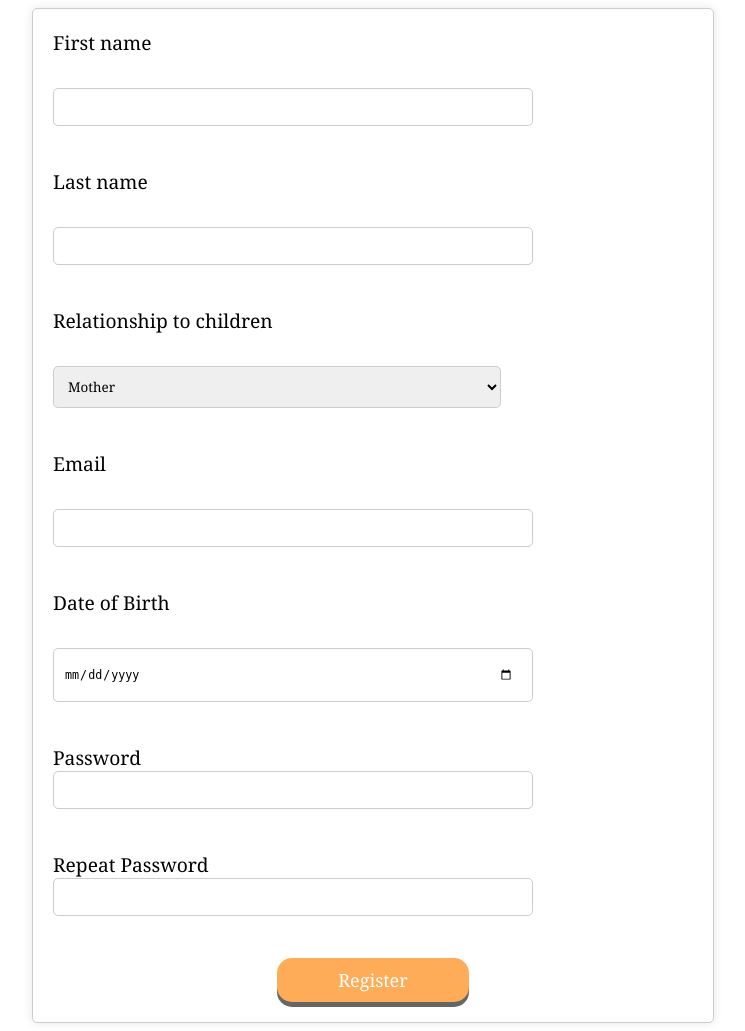
After one commit to itsdianamxn/WEBTech, a PHP site: page /register.html in a window 1280 px wide. The commit adds this page. Shown: the whole page, without its empty margins (275-1020 px from the left). Run offline with PHP 8.4, Linux system fonts and the light colour scheme.

Commit message:
Register page 85% done

```diff
--- /dev/null
+++ b/register.html
@@ -0,0 +1,57 @@
+<!DOCTYPE html>
+<html lang = "en">
+<head>
+    <meta charset="UTF-8">
+    <title>Welcome to Childcare Manager!</title>
+    <link rel = "stylesheet" href="styles.css">
+</head>
+<body>
+    <div class="registerBox">
+    <form action="register.php" method="post">
+        <!-- <label for="email">Email:</label><br>
+        <input type="email" id="email" name="email"><br>
+        <label for="password">Password:</label><br>
+        <input type="password" id="password" name="password"><br>
+        <br>
+        <button type="submit" id="submit">Submit</button>  -->
+        <label for="firstName">First name</label><br>
+        <input type="firstName" id="firstName" name="firstName"><br>
+        <br>
+        <label for="lastName">Last name</label><br>
+        <input type="lastName" id="lastName" name="lastName"><br>
+        <br>
+        <label for="relationSelect">Relationship to children</label><br>
+        <select name="relationSelect">
+            <option value="Mother">Mother</option>
+            <option value="Father">Father</option>
+            <option value="Grandmother">Grandmother</option>
+            <option value="Grandfather">Grandfather</option>
+            <option value="Uncle">Uncle</option>
+            <option value="Aunt">Aunt</option>
+            <option value="Legal Guardian">Legal Guardian</option>
+            <option value="Other">Other</option>
+        </select>
+        <br>
+        <label for="email">Email</label><br>
+        <input type="email" id="email" name="email"><br>
+        <br>
+        <label for="dob">Date of Birth</label><br>
+        <input type="date" id="dob" name="dob"><br>
+        <br>
+        <labor for="password">Password</labor><br>
+        <input type="password" id="password" name="password"><br>
+        <br>
+        <labor for="secondPassword">Repeat Password</labor><br>
+        <input type="password" id="secondPassword" name="secondPassword"><br>
+        <br>
+        <div class="regButton">
+            <button type="reg" id="reg">Register</button>
+        </div>
+      </form>
+      </div>
+
+</body>
+
+
+
+</html>
--- a/styles.css
+++ b/styles.css
@@ -1,3 +1,10 @@
+body{
+  height: 90%;
+  width: 100%;
+  font-size: 120%;
+  font-family: Georgia, 'Times New Roman', Times, serif;
+}
+
 .button-style {
     display: inline-block;
     padding: 10px 20px;
@@ -60,6 +67,33 @@ button#submit {
     transform: translateY(4px);
   }
 
+button#reg{
+    height: 40%;
+    width: 30%;
+    display: inline-block;
+    padding: 10px 20px;
+    font-size: 16px;
+    cursor: pointer;
+    text-align: center;
+    text-decoration: none;
+    outline: none;
+    color: #fff;
+    background-color: #FFAC58;
+    border: none;
+    border-radius: 15px;
+    box-shadow: 0 5px #666;
+    font-family: Georgia, 'Times New Roman', Times, serif;
+    font-size:large;
+}
+button#reg:hover{
+  background-color: #c76809;
+}
+
+button#reg:active{
+  background-color: #c76809;
+  box-shadow: 0 5px #666;
+  transform: translateY(4px);
+}
 
 button#add {
     /* styles for submit button */
@@ -138,7 +172,8 @@ button#remove {
     transform: translateY(4px);
   }
   form {
-    width: 300px;
+    width: 50%;
+    height: 50%;
     margin: 0 auto;
     padding: 20px;
     border: 1px solid #ccc;
@@ -146,22 +181,58 @@ button#remove {
     box-shadow: 0px 0px 10px rgba(0,0,0,0.1);
   }
 
-  label {
+  label,select {
     display: block;
     margin-bottom: 5px;
   }
 
   input[type="text"],
   input[type="email"],
-  input[type="password"] {
-    width: 100%;
+  input[type="password"],
+  input[type="firstName"],
+  input[type="lastName"],
+  input[type="date"]{
+    width: 75%;
     padding: 10px;
     margin-bottom: 15px;
     border: 1px solid #ccc;
     border-radius: 5px;
     box-sizing: border-box;
+
+    font-family: Georgia, 'Times New Roman', Times, serif serif;
+    font-size: 75%;
+
   }
 
+  input[type="date"]::-webkit-calendar-picker-indicator {
+    color: white; /* Button text color */
+    border: none; /* Remove button border */
+    border-radius: 50%; /* Adjust button border radius */
+    padding: 10px; /* Adjust button padding */
+    cursor: pointer; /* Change cursor on hover */
+  }
+
+  input[type="date"]::-webkit-calendar-picker-indicator:hover{
+
+    background-color: #FFAC58;
+  }
+
+  select[name="relationSelect"]{
+    width: 70%;
+    padding: 10px;
+    margin-bottom: 15px;
+    border: 1px solid #ccc;
+    border-radius: 5px;
+    box-sizing: border-box;
+    font-family: Georgia, 'Times New Roman', Times, serif;
+    font-size:70%;
+
+  }
+
+  select[name="relationSelect"]:hover{
+      background-color: #FFAC58;
+      color:white;
+  }
   .column {
     justify-content: flex-start;
     display: flex;
@@ -170,3 +241,19 @@ button#remove {
     margin: 0 auto;
     width: 300px;
   }
+
+  .registerBox{
+    width: 100%;
+    height: 100%;
+    position: relative;
+
+    display: flex;
+    justify-content: center;
+    align-items: center;
+  }
+
+  .regButton{
+    display: flex;
+    justify-content: center;
+    align-items: center;
+  }
```
Also changed, not shown: welcomePage.html (added, +57 -0 lines).
